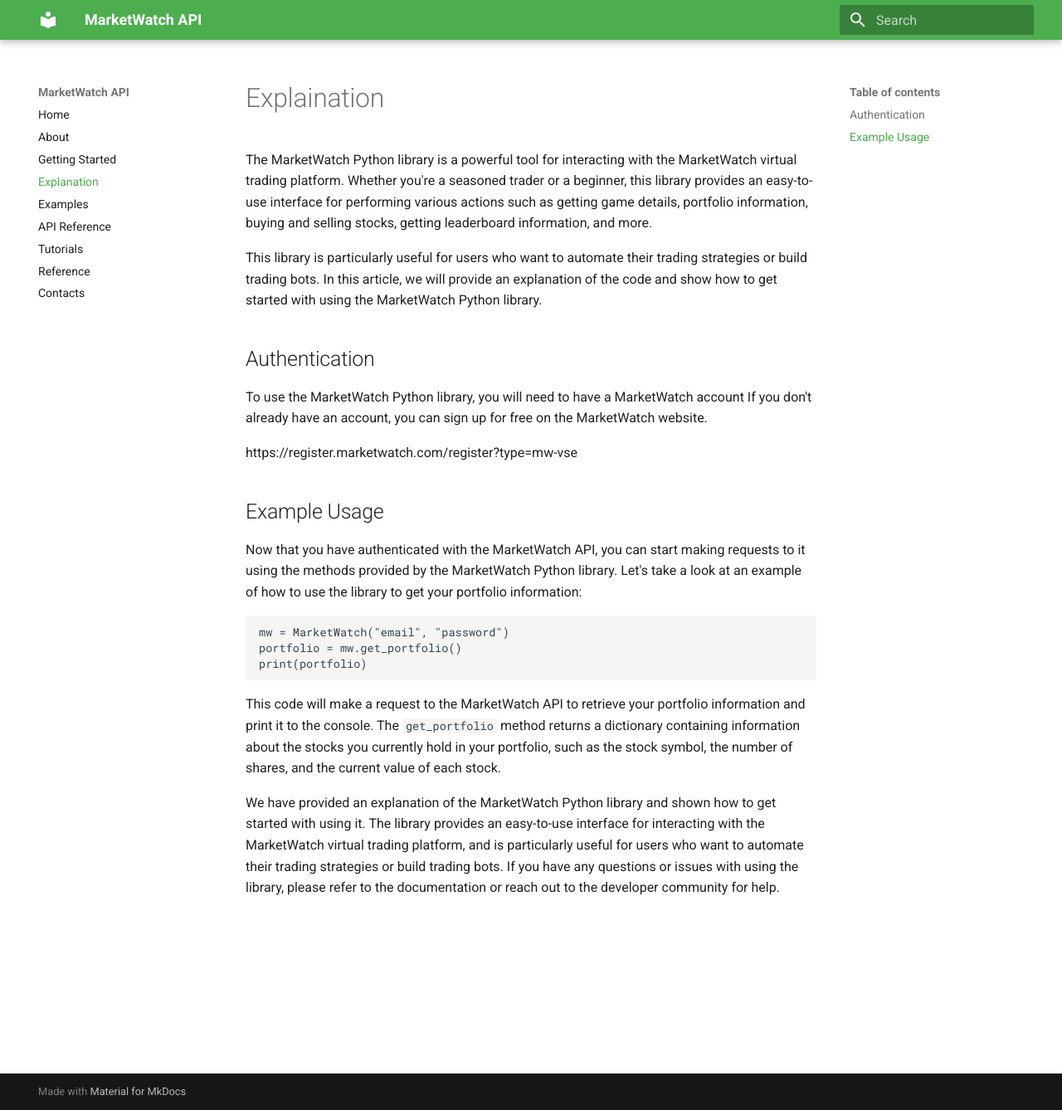
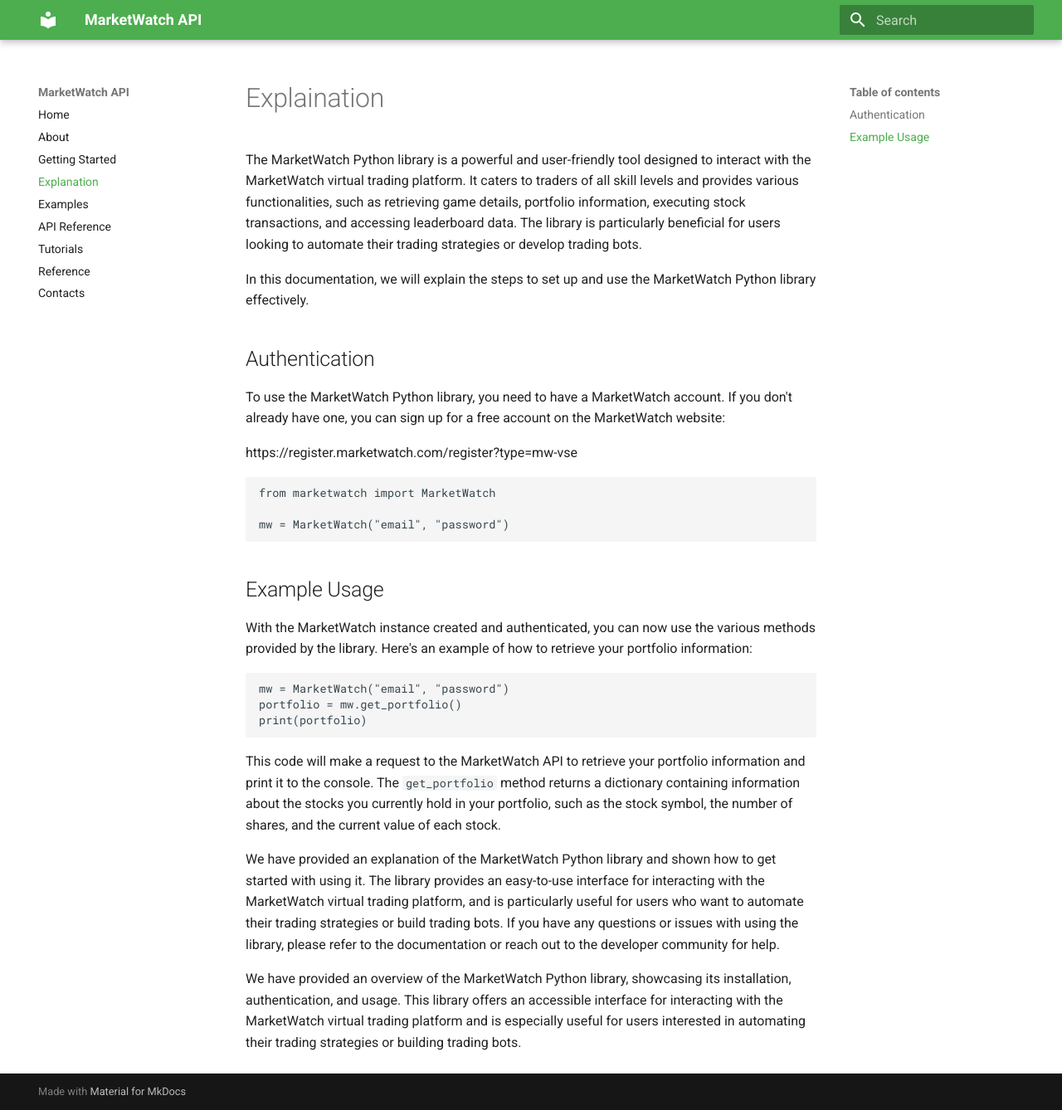
Before and after one commit to antoinebou12/marketwatch, an MkDocs documentation site: the page built from docs/explanation.md, in a window 1280 px wide and 1338 px high. Shown: the whole window at 83% size. Built offline with MkDocs 1.6.1 and Material for MkDocs 9.7.7, drawn with Linux system fonts in a browser that asks for light colours.

Commit message:
Update explanation.md

````diff
--- a/docs/explanation.md
+++ b/docs/explanation.md
@@ -1,18 +1,24 @@
 # Explaination
 
-The MarketWatch Python library is a powerful tool for interacting with the MarketWatch virtual trading platform. Whether you're a seasoned trader or a beginner, this library provides an easy-to-use interface for performing various actions such as getting game details, portfolio information, buying and selling stocks, getting leaderboard information, and more.
+The MarketWatch Python library is a powerful and user-friendly tool designed to interact with the MarketWatch virtual trading platform. It caters to traders of all skill levels and provides various functionalities, such as retrieving game details, portfolio information, executing stock transactions, and accessing leaderboard data. The library is particularly beneficial for users looking to automate their trading strategies or develop trading bots.
 
-This library is particularly useful for users who want to automate their trading strategies or build trading bots. In this article, we will provide an explanation of the code and show how to get started with using the MarketWatch Python library.
+In this documentation, we will explain the steps to set up and use the MarketWatch Python library effectively.
 
 ## Authentication
 
-To use the MarketWatch Python library, you will need to have a MarketWatch account If you don't already have an account, you can sign up for free on the MarketWatch website.
+To use the MarketWatch Python library, you need to have a MarketWatch account. If you don't already have one, you can sign up for a free account on the MarketWatch website:
 
 https://register.marketwatch.com/register?type=mw-vse
 
+```
+from marketwatch import MarketWatch
+
+mw = MarketWatch("email", "password")
+```
+
 ## Example Usage
 
-Now that you have authenticated with the MarketWatch API, you can start making requests to it using the methods provided by the MarketWatch Python library. Let's take a look at an example of how to use the library to get your portfolio information:
+With the MarketWatch instance created and authenticated, you can now use the various methods provided by the library. Here's an example of how to retrieve your portfolio information:
 
 ```
 mw = MarketWatch("email", "password")
@@ -23,3 +29,5 @@
 This code will make a request to the MarketWatch API to retrieve your portfolio information and print it to the console. The `get_portfolio` method returns a dictionary containing information about the stocks you currently hold in your portfolio, such as the stock symbol, the number of shares, and the current value of each stock.
 
 We have provided an explanation of the MarketWatch Python library and shown how to get started with using it. The library provides an easy-to-use interface for interacting with the MarketWatch virtual trading platform, and is particularly useful for users who want to automate their trading strategies or build trading bots. If you have any questions or issues with using the library, please refer to the documentation or reach out to the developer community for help.
+
+We have provided an overview of the MarketWatch Python library, showcasing its installation, authentication, and usage. This library offers an accessible interface for interacting with the MarketWatch virtual trading platform and is especially useful for users interested in automating their trading strategies or building trading bots.
````
